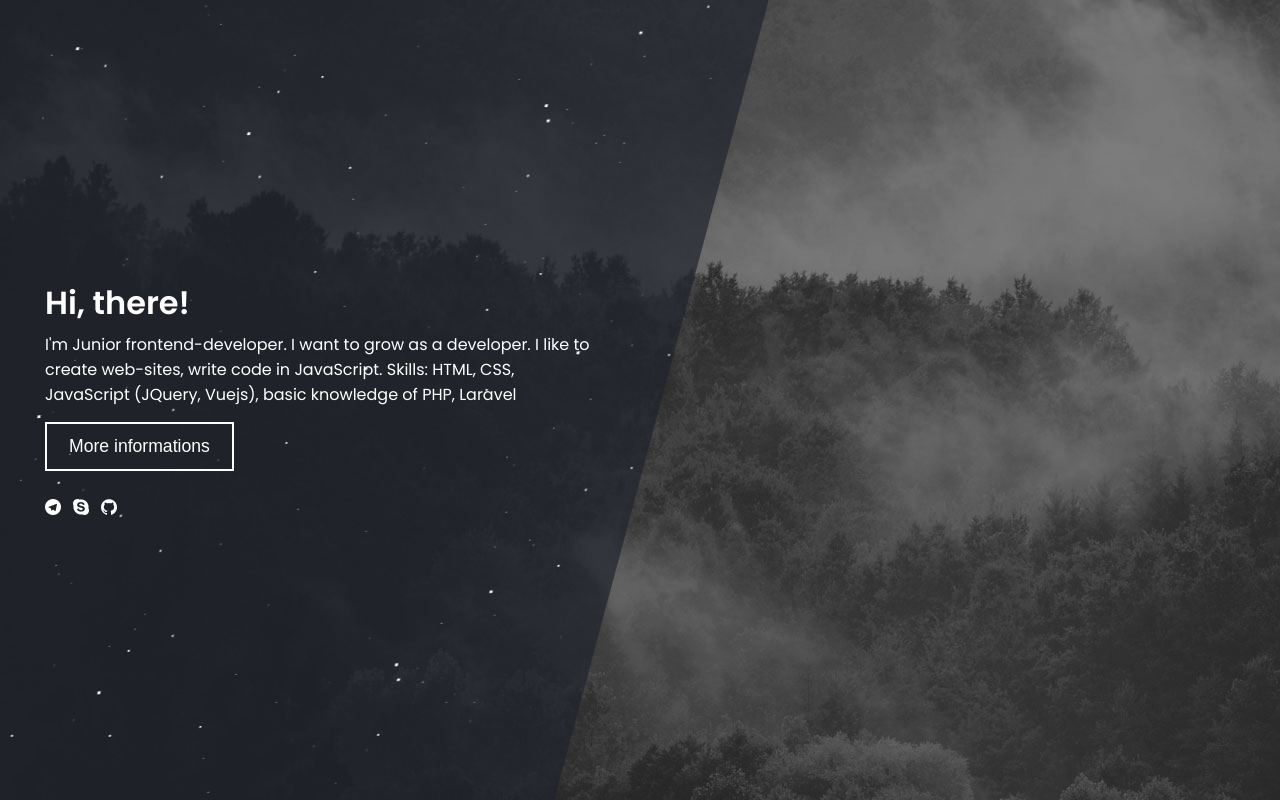
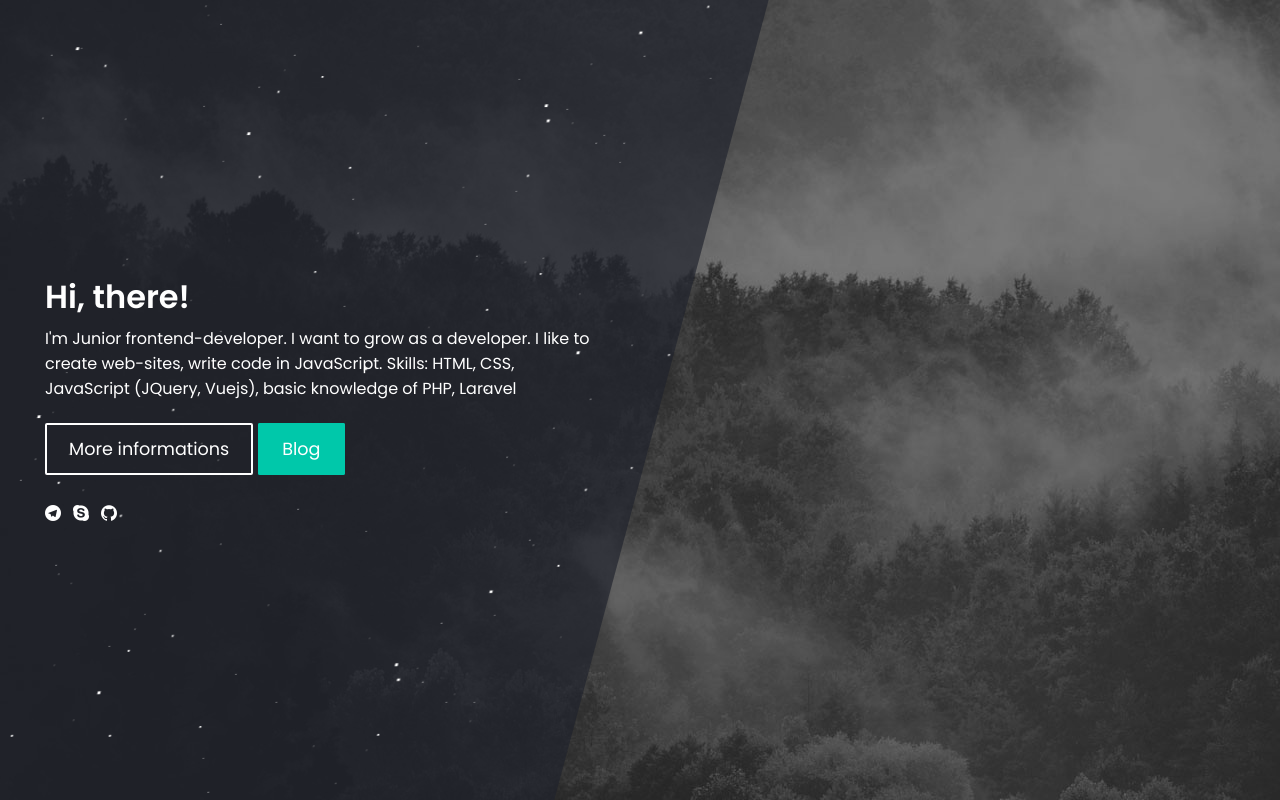
Before and after one commit to savayer/savayer.space, a Vue app: page /#/ in a window 1280 px wide. Shown: the top 800 px of the page. Built offline with nearby package versions, Linux system fonts and the light colour scheme.

Commit message:
for homepage finished editing html and css

```diff
--- a/src/assets/sass/_buttons.scss
+++ b/src/assets/sass/_buttons.scss
@@ -1,13 +1,54 @@
+ul.ul_buttons {
+    list-style: none;
+    margin: 0 0 20px 0;
+    padding: 20px 0;
+    li {
+        display: inline-block;
+        margin-right: 5px;
+    }
+}
 .btn {
     font-size: 1.1em;
     padding: 12px 22px;
+    transition: .4s;
+    border-radius: 2px;
+    text-decoration: none;
+    cursor: pointer;
+    &:hover {
+        text-decoration: none;
+    }
 
+    &.btn-center {
+        margin: 10px auto;
+        display: block;
+    }
+    &.btn-green {
+        color: #fff;
+        background: #00c8aa;
+        border: 2px solid #00c8aa;
+        &:hover {
+            color: #000;
+            background: #fff;
+            border: 2px solid #fff;
+        }
+    }
+    &.btn-green-content {
+        color: #fff;
+        background: #00c8aa;
+        border: 2px solid #00c8aa;
+        &:hover {
+            background: #04a58d;
+            border: 2px solid #04a58d;
+        }
+        a {
+            text-decoration: none;
+            color: #fff;
+        }
+    }
     &.btn-white {
         color: #fff;
         background: transparent;
         border: 2px solid #fff;
-        transition: .4s;
-
         &:hover {
             color: rgb(27, 26, 26);
             background: #fff;
--- a/src/assets/sass/_content.scss
+++ b/src/assets/sass/_content.scss
@@ -45,9 +45,10 @@
     }
     .posts {
         display: flex;
+        flex-wrap: wrap;
         .post {
             flex-basis: 45%;
-            margin: 4%;
+            margin: 2%;
             background: #fff;
             img {
                 position: relative;
--- a/src/assets/sass/_mobile.scss
+++ b/src/assets/sass/_mobile.scss
@@ -1,3 +1,10 @@
+@media (max-width: 1150px) and (min-width: 769px) {
+    .sidebar {
+        .posts .post {
+            flex-basis: 100%;
+        }
+    }
+}
 @media (max-width: 768px) {
     .overlay {
         left: 0;
@@ -19,4 +26,17 @@
         width: 100%;
         position: absolute;
     }
+    .close {
+        right: 5px;
+        top: 5px;
+        font-size: 1.1em;
+    }
 }
+
+@media (max-width: 600px) {
+    .sidebar {
+        .posts .post {
+            flex-basis: 100%;
+        }
+    }
+}
--- a/src/components/Home.vue
+++ b/src/components/Home.vue
@@ -8,10 +8,18 @@
       <div class="content">
         <h1>Hi, there!</h1>
         <p>I'm Junior frontend-developer. I want to grow as a developer. I like to create web-sites, write code in JavaScript. Skills: HTML, CSS, JavaScript (JQuery, Vuejs), basic knowledge of PHP, Laravel</p>
-        <button class="btn btn-white" @click="show = !show">
-          {{ changeButtonText }}
-        </button>
-        <br><br>
+        <ul class="ul_buttons">
+          <li>
+            <a class="btn btn-white" @click="show = !show">
+              {{ changeButtonText }}
+            </a>
+          </li>
+          <li>
+            <router-link to="posts/" class="btn btn-green">
+              Blog
+            </router-link>
+          </li>
+        </ul>
         <div class="social">
           <a href="http://t.me/savayer">
             <span class="icon-telegram"></span>
@@ -66,6 +74,12 @@
             <div class="introtext"> {{ post.introtext }} </div>
           </div>
         </div>
+        <button class="btn btn-green-content btn-center">
+          <router-link to="posts/">
+            Все посты
+          </router-link>
+        </button>
+
       </section>
     </transition>
   </div>
@@ -86,8 +100,28 @@ export default {
           content: `<h1>it's my first experince with SPA</h1>
 
         <p>Lorem ipsum dolor sit amet consectetur adipisicing elit. Vitae delectus architecto a cum. Eligendi, a id! Aliquam quis cumque beatae doloremque, ipsa, quaerat sunt voluptatum iure hic sequi, provident adipisci.</p>`
+        },
+        {
+          id: 2,
+          img: "Vue.png",
+          slug: "first-try-create-spa",
+          pagetitle: "Первая попытка осознания архитектуры SPA",
+          introtext: "Пробуем-с создать SPA с помощью Vuejs...",
+          content: `<h1>it's my first experince with SPA</h1>
+
+        <p>Lorem ipsum dolor sit amet consectetur adipisicing elit. Vitae delectus architecto a cum. Eligendi, a id! Aliquam quis cumque beatae doloremque, ipsa, quaerat sunt voluptatum iure hic sequi, provident adipisci.</p>`
+        },
+        {
+          id: 3,
+          img: "Vue.png",
+          slug: "first-try-create-spa",
+          pagetitle: "Первая попытка осознания архитектуры SPA",
+          introtext: "Пробуем-с создать SPA с помощью Vuejs...",
+          content: `<h1>it's my first experince with SPA</h1>
+
+        <p>Lorem ipsum dolor sit amet consectetur adipisicing elit. Vitae delectus architecto a cum. Eligendi, a id! Aliquam quis cumque beatae doloremque, ipsa, quaerat sunt voluptatum iure hic sequi, provident adipisci.</p>`
         }
-        /* { id: 2, slug: 'second-post', pagetitle: 'test 2', introtext: 'intro 2', content: 'no comments' }, */
+
       ]
     };
   },
```
